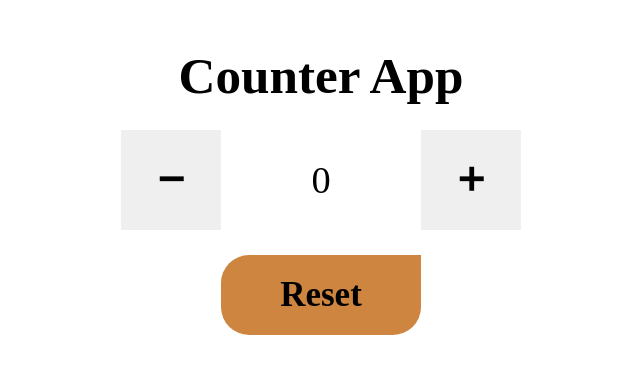
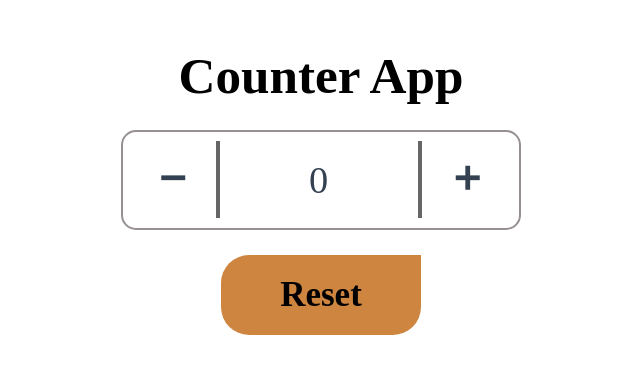
Before and after one commit to DivyanshuRajwar/Counter-App, a plain HTML site: page index.html in a window 1280 px wide. Shown: the part 210-584 px from the top of the page, without its empty margins (319-959 px from the left). Drawn offline with nearby package versions, Linux system fonts and the light colour scheme.

Commit message:
New feature

```diff
--- a/script.js
+++ b/script.js
@@ -1,15 +1,19 @@
 
 const display=document.querySelector(".display");
 let value=parseInt(display.innerText);
+const btn=document.querySelector(".reset");
 const inc=()=>{
     value+=1;
     display.innerHTML=value;
+    btn.classList.remove("left");
 }
 const dec=()=>{
     value-=1;
     display.innerHTML=value;
+    btn.classList.add("left");
 }
 const reset=()=>{
     value=0;
     display.innerText=value;
+    btn.classList.remove("left");
 }
--- a/style.css
+++ b/style.css
@@ -27,36 +27,43 @@ body,html{
     height: 100px;
     /* background-color: lightseagreen; */
     border: none;
-    border-radius: 12px;
+    border-radius: 15px;
     display: flex;
     justify-content: center;
     align-items: center;
+    border: 2px solid #969090;
+    color: #344151;
 }
 .dec{
-    width: 25%;
-    height: 100%;
+    width: 90px;
+    height: 80%;
     /* background-color: rebeccapurple; */
     display: flex;
     justify-content: center;
     align-items: center;
     border: none;
     user-select: none;
+    background-color: #fff;
+    border-right: 4px solid #666;
 }
 .dec i{
+    color: #344151;
     font-size: 3vw;
     font-weight: 700;
 }
 .inc{
-    width: 25%;
-    height: 100%;
-    /* background-color: rebeccapurple; */
+    width: 95px;
+    height: 80%;
+    background-color: #fff;
     display: flex;
     justify-content: center;
     align-items: center;
     border: none;
     user-select: none;
+    border-left: 4px solid #666;
 }
 .inc i{
+    color: #344151;
     font-size: 3vw;
     font-weight: 700;
 }
@@ -91,6 +98,11 @@ body,html{
     border-bottom-left-radius: 0;
 
 }
+.left{
+    border-top-right-radius: 28px;
+    border-top-left-radius: 0;
+    background-color: coral;
+}
 
 .reset h2{
     font-size: 35px;
```
